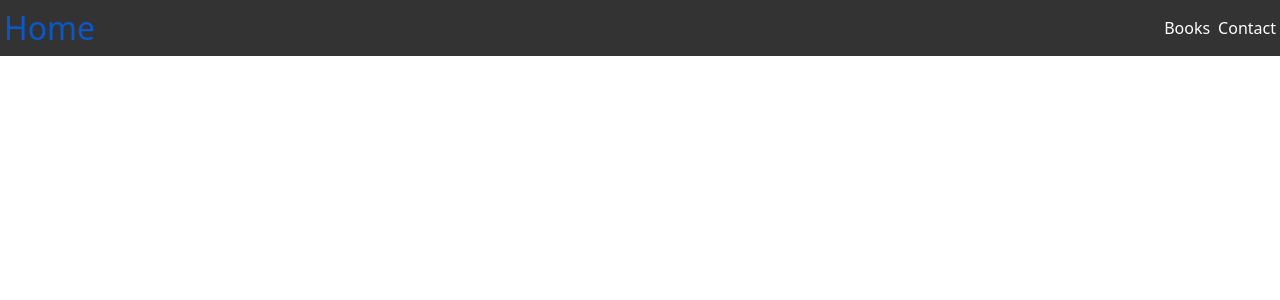
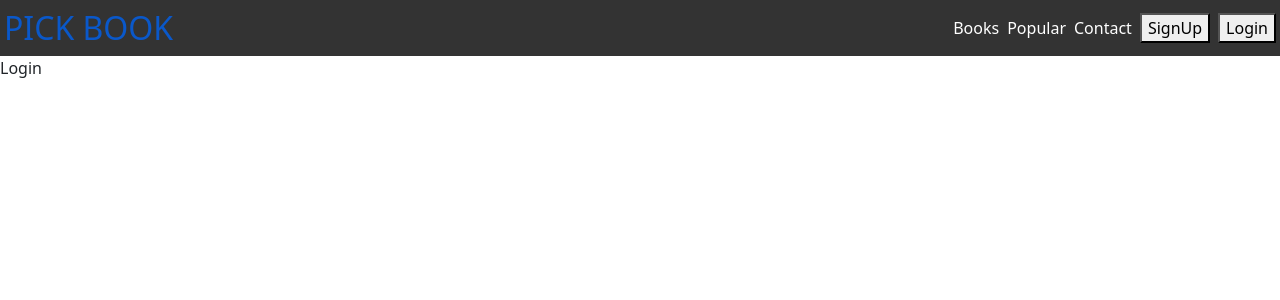
Before and after one commit to steve2030/Book_Review_Front-end, a React (Create React App) app: page /login in a window 1280 px wide. Before the commit this address had no page. Shown: the top 300 px of the page. Built offline with nearby package versions, Linux system fonts and the light colour scheme.

Commit message:
navbar routing

```diff
--- a/src/App.js
+++ b/src/App.js
@@ -7,9 +7,13 @@ import Footer from './components/Footer';
 import Navbar from './components/Navbar';
 import Books from './components/Books';
 import Contact from './components/Contact';
+import BookList from './components/BookList';
+import Popular from './components/Popular';
+import SignUp from './components/SignUp';
+import Login from './components/Login';
 import 'bootstrap/dist/css/bootstrap.min.css';
 import { Route, Routes } from 'react-router-dom';
-import BookList from './components/BookList';
+
 
 function App() {
   return(
@@ -19,7 +23,10 @@ function App() {
     <Routes>
       <Route path="/" element={<Home />} />
       <Route path="/book" element={<Books />} />
+      <Route path="popular" element={<Popular />} />
       <Route path="/contact" element={<Contact />} />
+      <Route path="/signup" element={<SignUp />} />
+      <Route path="/login" element={<Login />} />
     </Routes>
 
   </div>
--- /dev/null
+++ b/src/components/Login.js
@@ -0,0 +1,9 @@
+import React from 'react'
+
+const Login = () => {
+  return (
+    <div>Login</div>
+  )
+}
+
+export default Login
--- a/src/components/Navbar.js
+++ b/src/components/Navbar.js
@@ -2,13 +2,25 @@ import { Link } from "react-router-dom";
 
 export default function Navbar(){
     return <nav className="nav">
-        <Link to="/" className="home"> Home </Link>
+        <Link to="/" className="home"> PICK BOOK </Link>
         <ul>
             <li>
                 <Link to="/book">Books</Link>
             </li>
             <li>
+                <Link to="/book">Popular</Link>
+            </li>
+
+            <li>
                 <Link to="/contact">Contact</Link>
+            </li>
+
+            <li>
+                <Link to="/signup"><button>SignUp</button></Link>
+            </li>
+
+            <li>
+                <Link to="/login"><button>Login</button></Link>
             </li>
         </ul>
     </nav>
--- /dev/null
+++ b/src/components/SignUp.js
@@ -0,0 +1,9 @@
+import React from 'react'
+
+const SignUp = () => {
+  return (
+    <div>SignUp</div>
+  )
+}
+
+export default SignUp
```
